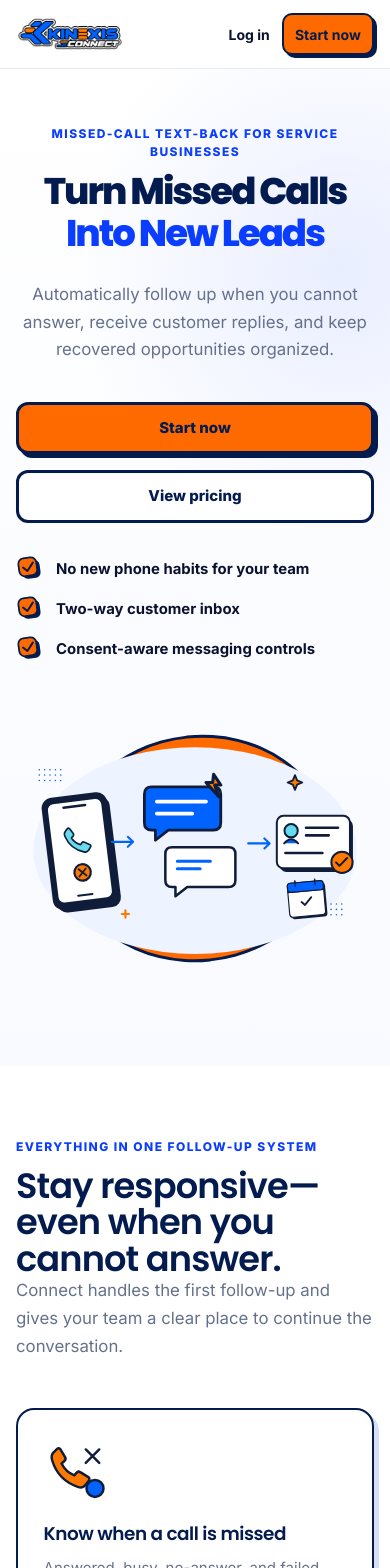
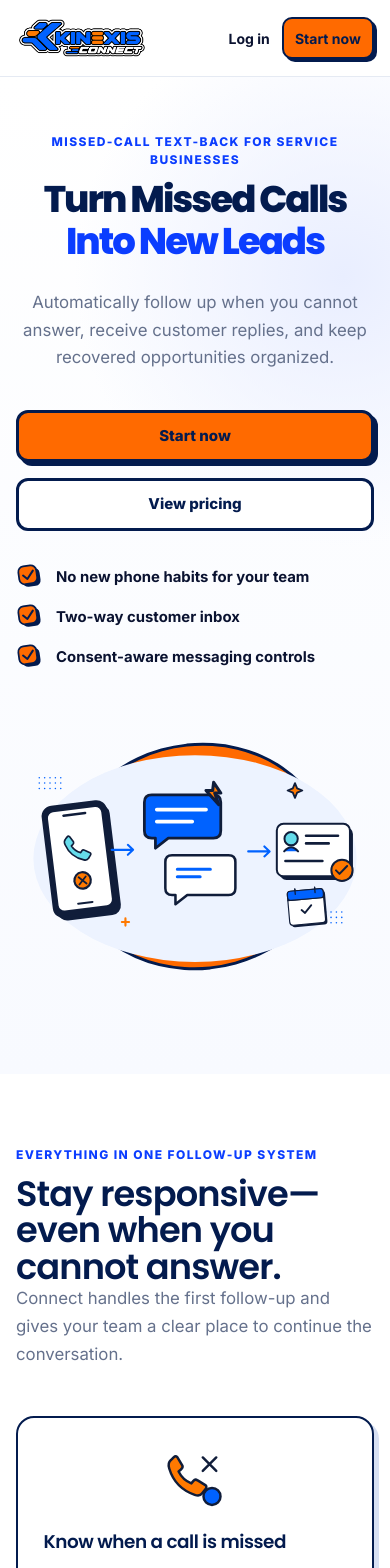
Before and after one commit to WorkTicket/kinexis-connect, a Next.js app: page / in a window 390 px wide. Shown: the top 1568 px of the page. Built offline with nearby package versions, Linux system fonts and the light colour scheme; no server answers.

Commit message:
Center feature icons and enlarge logo

```diff
--- a/src/app/globals.css
+++ b/src/app/globals.css
@@ -335,9 +335,9 @@ a { color: inherit; }
 
 .connect-container { margin-inline: auto; max-width: 1180px; padding-inline: 1.5rem; width: 100%; }
 .connect-header { backdrop-filter: blur(14px); background: rgba(255,255,255,.94); border-bottom: 1px solid var(--border); position: sticky; top: 0; z-index: 50; }
-.connect-header__inner { align-items: center; display: flex; justify-content: space-between; min-height: 76px; }
+.connect-header__inner { align-items: center; display: flex; justify-content: space-between; min-height: 88px; }
 .connect-header__inner > a { display: flex; }
-.connect-header__inner img { height: 44px; object-fit: contain; width: auto; }
+.connect-header__inner img { height: 58px; object-fit: contain; width: auto; }
 .connect-nav { align-items: center; display: flex; font-size: .875rem; font-weight: 700; gap: clamp(1rem, 2.5vw, 2rem); }
 .connect-nav a { text-decoration: none; }
 .connect-nav a:hover { color: var(--primary); }
@@ -377,7 +377,7 @@ a { color: inherit; }
 .feature-grid { display: grid; gap: 1.25rem; grid-template-columns: repeat(3, 1fr); }
 .feature-card { background: white; border: 2px solid var(--navy); border-radius: 18px; box-shadow: 5px 5px 0 #D7E0F3; padding: 1.6rem; transition: transform .18s, box-shadow .18s; }
 .feature-card:hover { box-shadow: 7px 7px 0 var(--primary); transform: translate(-2px,-2px); }
-.feature-card img { height: 68px; margin-bottom: 1rem; width: 68px; }
+.feature-card img { display: block; height: 68px; margin: 0 auto 1rem; width: 68px; }
 .feature-card h3 { color: var(--navy); font-size: 1.15rem; margin: 0 0 .55rem; }
 .feature-card p { color: var(--muted); line-height: 1.6; margin: 0; }
 
@@ -473,8 +473,8 @@ a { color: inherit; }
   .auth-panel { align-items: flex-start; }
   .auth-card h1 { font-size: 2rem; }
   .connect-container { padding-inline: 1rem; }
-  .connect-header__inner { min-height: 68px; }
-  .connect-header__inner img { height: 36px; }
+  .connect-header__inner { min-height: 76px; }
+  .connect-header__inner img { height: 44px; }
   .connect-nav { gap: .75rem; }
   .connect-nav a:first-child, .connect-nav a:nth-child(2) { display: none; }
   .connect-nav .nav-cta { padding: .55rem .7rem; }
```
